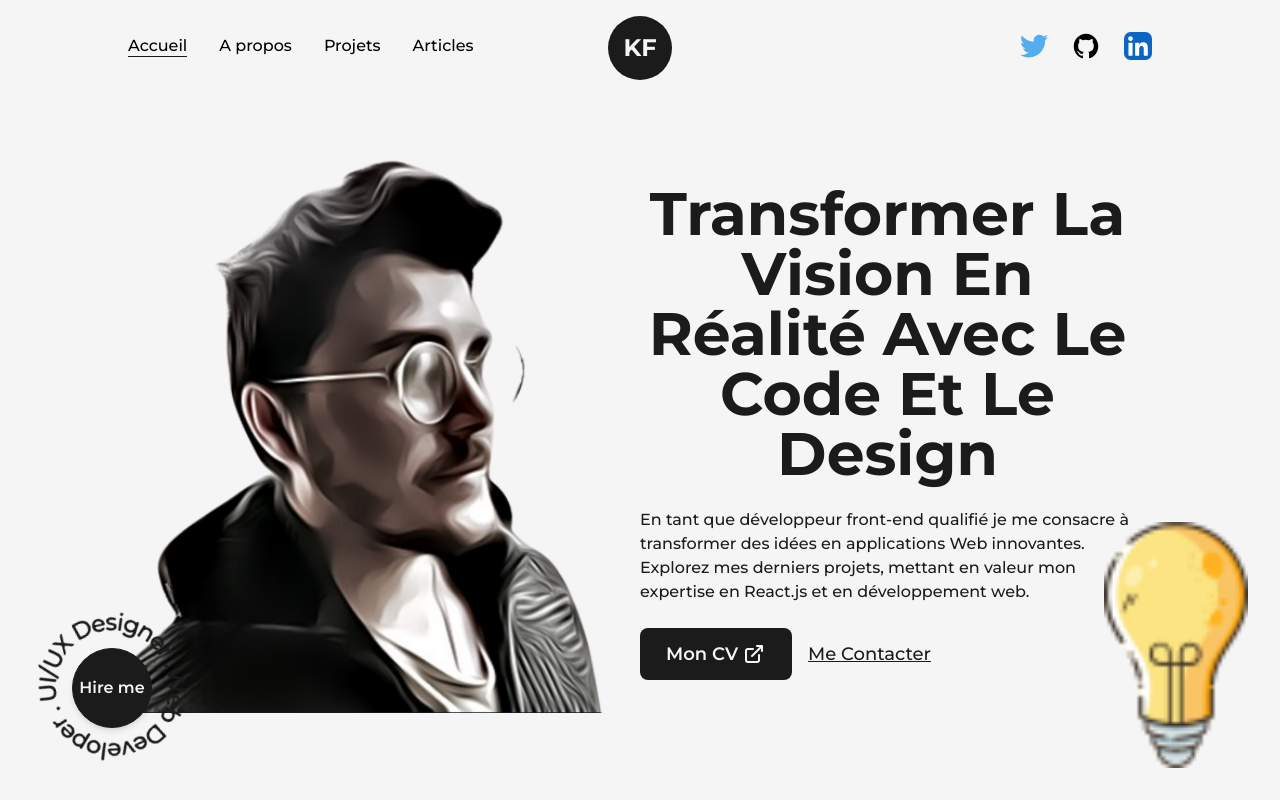
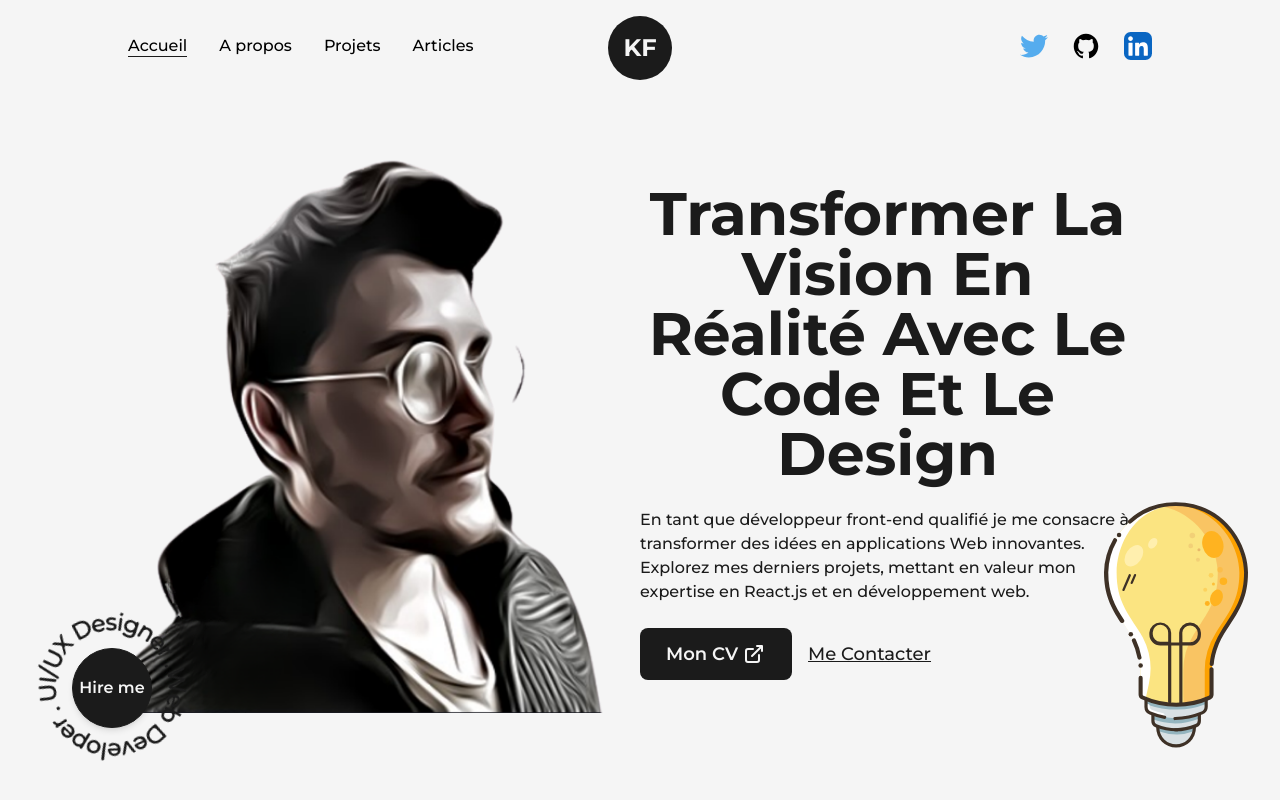
Before and after one commit to Sladriix-dev/portfolio_v2, a Next.js app: page / in a window 1280 px wide. Shown: the top 800 px of the page. Built offline with nearby package versions, Linux system fonts and the light colour scheme.

Commit message:
ADD new svg icon

```diff
--- a/components/Icons.jsx
+++ b/components/Icons.jsx
@@ -445,3 +445,155 @@ export const LinkArrow = ({ className, ...rest }) => (
     />
   </svg>
 );
+
+ export const AmpuleIcon = ({ className, ...rest }) => (
+  <svg
+    xmlns="http://www.w3.org/2000/svg"
+    width="250"
+    height="496"
+    viewBox="0 0 38.4 65.42"
+    className={`w-full h-auto ${className}`}
+    {...rest}
+  >
+    <defs>
+      <style>
+        {
+          ".cls-2{fill:#94b5bf}.cls-10,.cls-12{isolation:isolate}.cls-6{fill:#fff}.cls-7{fill:#3e3126}.cls-10,.cls-8{fill:#ffb320}.cls-10,.cls-12{opacity:.35}.cls-12{fill:#e2ab63}.cls-13{fill:#ffefae}"
+        }
+      </style>
+    </defs>
+    <g id="Layer_2" data-name="Layer 2">
+      <g id="Layer_1-2" data-name="Layer 1">
+        <path
+          d="M11.37 52.51v2a1.77 1.77 0 0 0 1.09 1.64c.19.08.41.17.65.25l.13.29v1.55a1.34 1.34 0 0 0 .83 1.26l.43.16V60a4.88 4.88 0 0 0 9.76 0l.17-.43.28-.11a1.36 1.36 0 0 0 .84-1.26v-1.72c.3-.11.59-.22.82-.32a1.74 1.74 0 0 0 1.09-1.64v-2Z"
+          style={{
+            fill: "#d9e1e4",
+          }}
+        />
+        <path
+          d="M19.41 61.93a14 14 0 0 1-4.66-.79.48.48 0 0 1 .35-.9 12.53 12.53 0 0 0 8.2 0 .49.49 0 0 1 .37.9 11.3 11.3 0 0 1-4.26.79ZM19.56 55.31a24.63 24.63 0 0 1-8.16-1.39.47.47 0 0 1-.27-.62.48.48 0 0 1 .6-.29c.08 0 7.77 2.92 14.9 0a.49.49 0 0 1 .63.26.49.49 0 0 1-.26.63 19.84 19.84 0 0 1-7.44 1.41ZM25.37 56.42v1.3l-.2.07A19.06 19.06 0 0 1 19 59a18.9 18.9 0 0 1-6-1.11V56.5a18.41 18.41 0 0 0 6 1.12Z"
+          className="cls-2"
+        />
+        <path
+          d="M28.67 51.29v-3.87s-.46-7.17 2.87-12.53 6.36-8.59 6.36-16.21S31.33.5 19.22.5.55 11.07.55 18.68s3 10.86 6.35 16.21a18.41 18.41 0 0 1 2.87 10.43v6a.9.9 0 0 0 .52.82 22 22 0 0 0 17.86 0 .89.89 0 0 0 .52-.85Z"
+          style={{
+            fill: "#fbe481",
+          }}
+        />
+        <path
+          d="M31.21 35.13a18.41 18.41 0 0 0-2.87 10.43v6a.9.9 0 0 1-.52.82 21 21 0 0 1-6.55 1.79c0-.71-.06-1.58-.11-2.61v-6A18.41 18.41 0 0 1 24 35.13c3.33-5.35 6.35-8.59 6.35-16.21 0-6.82-5.27-16-15.08-17.84a18.82 18.82 0 0 1 3.62-.34C31 .74 37.57 11.31 37.57 18.92s-3.03 10.88-6.36 16.21Z"
+          style={{
+            isolation: "isolate",
+            fill: "#f8a547",
+            opacity: 0.5,
+          }}
+        />
+        <path
+          d="M31.05 35a16 16 0 0 0-2.23 8.25v2.44l-.66 5.71a.94.94 0 0 1-.52.82 21.3 21.3 0 0 1-6.5 1.78v-.19a19.51 19.51 0 0 0 5.22-1.2c.33-.15.51.09.51-.26v-6.97A18.4 18.4 0 0 1 29.73 35c3.33-5.35 6.37-8.59 6.37-16.21S29.74.92 18 .58h.75c12.11 0 18.68 10.57 18.68 18.18S34.38 29.6 31.05 35Z"
+          style={{
+            fill: "#fca100",
+          }}
+        />
+        <path
+          d="M6.91 35a18.48 18.48 0 0 1 2.86 10.38v6a.89.89 0 0 0 .53.82 21.26 21.26 0 0 0 6.54 1.8v-.2a20.61 20.61 0 0 1-5.2-1.6c-.33-.15-.52.49-.52.14l.82-3.82A18.36 18.36 0 0 0 10.32 36c-.18-.33-.37-.66-.58-1-3.33-5.35-6.37-8.59-6.37-16.21S8.25 1 20 .61h-.75a18.16 18.16 0 0 0-14.54 6.9A18.72 18.72 0 0 0 .54 18.79C.55 26.36 3.58 29.6 6.91 35Z"
+          className="cls-6"
+        />
+        <path
+          d="M4.82 32.21a.53.53 0 0 1-.46-.21C1.89 28.15 0 24.75 0 18.68a18.43 18.43 0 0 1 2.47-8.81.54.54 0 0 1 .95.53 17.44 17.44 0 0 0-2.28 8.28c0 5.78 1.74 8.91 4.19 12.69a.55.55 0 0 1-.51.84ZM28.73 43.7h-.05a.55.55 0 0 1-.49-.59 17.63 17.63 0 0 1 .38-2.4 19.92 19.92 0 0 1 2.51-6.11c.52-.82 1-1.6 1.51-2.35 2.66-4.07 4.76-7.29 4.76-13.57 0-7.39-6.3-17.63-18.13-17.63a17.55 17.55 0 0 0-11.93 4.5.55.55 0 0 1-.77 0 .54.54 0 0 1 0-.76A18.6 18.6 0 0 1 19.18 0C31.72 0 38.4 10.87 38.4 18.72c0 6.57-2.26 10.08-4.9 14.08-.48.75-1 1.52-1.5 2.34a19.16 19.16 0 0 0-2.37 5.77 17.42 17.42 0 0 0-.36 2.26.55.55 0 0 1-.54.53ZM19.33 54.57a22.79 22.79 0 0 1-9.27-2 1.43 1.43 0 0 1-.84-1.31V46.8a.55.55 0 0 1 .55-.54.54.54 0 0 1 .54.54v4.5a.36.36 0 0 0 .2.32 21.4 21.4 0 0 0 17.42 0 .36.36 0 0 0 .2-.32v-6.64a.55.55 0 0 1 1.09-.15.38.38 0 0 1 0 .15v6.64a1.46 1.46 0 0 1-.84 1.32 21.73 21.73 0 0 1-9.05 1.95ZM9.46 42a.54.54 0 0 1-.53-.44 18.32 18.32 0 0 0-1.45-4.46.55.55 0 1 1 1-.46A20 20 0 0 1 10 41.33a.55.55 0 0 1-.43.64Z"
+          className="cls-7"
+        />
+        <ellipse
+          cx={29.99}
+          cy={25.51}
+          className="cls-8"
+          rx={2.29}
+          ry={1.63}
+          transform="rotate(-69.74 29.995 25.517)"
+        />
+        <circle cx={31.84} cy={21.11} r={1} className="cls-8" />
+        <circle
+          cx={29.18}
+          cy={21.85}
+          r={0.4}
+          style={{
+            opacity: 0.75,
+            fill: "#ffb320",
+            isolation: "isolate",
+          }}
+        />
+        <circle cx={27.55} cy={27.03} r={0.66} className="cls-8" />
+        <circle cx={30.94} cy={18.05} r={0.74} className="cls-10" />
+        <circle cx={28.54} cy={19.5} r={0.63} className="cls-10" />
+        <circle cx={26.99} cy={23.36} r={0.53} className="cls-10" />
+        <circle
+          cx={25.32}
+          cy={12.69}
+          r={0.4}
+          style={{
+            fill: "#e2ab63",
+            opacity: 0.75,
+            isolation: "isolate",
+          }}
+        />
+        <circle cx={23.56} cy={8.89} r={0.74} className="cls-12" />
+        <circle cx={23.12} cy={11.67} r={0.63} className="cls-12" />
+        <circle cx={25.06} cy={15.34} r={0.53} className="cls-12" />
+        <path
+          d="M20.5 53.9a.43.43 0 0 1-.43-.43V38.19h-2.13V53.3a.43.43 0 0 1-.85 0V38.19H15a2.9 2.9 0 0 1-2.9-2.9v-.49a2.91 2.91 0 0 1 5.81 0v2.59h2.13V34.8a2.91 2.91 0 0 1 5.81 0v.54a2.9 2.9 0 0 1-2.9 2.9h-2.03v15.28a.42.42 0 0 1-.42.38Zm.42-16.56H23a2.06 2.06 0 0 0 2-2v-.54a2.06 2.06 0 0 0-4.11 0ZM15 32.7a2.06 2.06 0 0 0-2 2v.54a2.06 2.06 0 0 0 2 2h2.11V34.8a2.06 2.06 0 0 0-2-2.1Z"
+          className="cls-7"
+        />
+        <ellipse
+          cx={29.03}
+          cy={11.27}
+          className="cls-8"
+          rx={2.79}
+          ry={3.63}
+          transform="rotate(-14.63 29.037 11.29)"
+        />
+        <path
+          d="M15.69 57.24h-.11a19.9 19.9 0 0 1-3.21-1 1.76 1.76 0 0 1-1.16-2 .5.5 0 0 1 .53-.43.48.48 0 0 1 .44.52.94.94 0 0 0 .49 1 21.47 21.47 0 0 0 3.12.93.5.5 0 0 1 .37.58.47.47 0 0 1-.47.4Z"
+          className="cls-6"
+        />
+        <path
+          d="M16.14 57.8a20 20 0 0 1-4-1.18 2.18 2.18 0 0 1-1.36-2v-2a.43.43 0 0 1 .36-.49.44.44 0 0 1 .49.36.29.29 0 0 1 0 .13v2a1.34 1.34 0 0 0 .81 1.18 20.21 20.21 0 0 0 3.82 1.13.42.42 0 0 1 .34.49.43.43 0 0 1-.46.38ZM19 58.11a.43.43 0 1 1-.13-.85H19a19.11 19.11 0 0 0 7-1.43 1.35 1.35 0 0 0 .82-1.25v-2a.43.43 0 0 1 .36-.49.44.44 0 0 1 .49.36.29.29 0 0 1 0 .13v2a2.17 2.17 0 0 1-1.35 2A19.82 19.82 0 0 1 19 58.11Z"
+          className="cls-7"
+        />
+        <path
+          d="M19.36 61.11A15.56 15.56 0 0 1 13.72 60a1.79 1.79 0 0 1-1.1-1.66V56.8a.43.43 0 0 1 .36-.49.44.44 0 0 1 .49.36.29.29 0 0 1 0 .13v1.54a.94.94 0 0 0 .58.87 14.28 14.28 0 0 0 5.31 1.09.44.44 0 0 1 .49.36.42.42 0 0 1-.36.49h-.13Z"
+          className="cls-7"
+        />
+        <path
+          d="M19.08 61.11a.43.43 0 1 1-.13-.85h.13a14.7 14.7 0 0 0 5.32-1.09.92.92 0 0 0 .6-.87v-1.5a.43.43 0 0 1 .36-.49.44.44 0 0 1 .49.36.29.29 0 0 1 0 .13v1.54A1.79 1.79 0 0 1 24.72 60a15.36 15.36 0 0 1-5.64 1.11Z"
+          className="cls-7"
+        />
+        <path
+          d="M19.22 65.42a5.31 5.31 0 0 1-5.31-5.31.43.43 0 0 1 .36-.49.44.44 0 0 1 .49.36.29.29 0 0 1 0 .13 4.46 4.46 0 0 0 8.92 0 .43.43 0 0 1 .36-.49.44.44 0 0 1 .49.36.29.29 0 0 1 0 .13 5.31 5.31 0 0 1-5.31 5.31Z"
+          className="cls-7"
+        />
+        <circle cx={7.15} cy={35.24} r={0.6} className="cls-7" />
+        <circle cx={9.77} cy={43.55} r={0.6} className="cls-7" />
+        <circle cx={4.01} cy={8.72} r={0.6} className="cls-7" />
+        <path
+          d="M5.2 23.7h-.12a.3.3 0 0 1-.17-.39l1.65-3.9a.3.3 0 0 1 .44-.16.29.29 0 0 1 .16.39l-1.7 3.9a.29.29 0 0 1-.26.16ZM7.39 21.8h-.12a.3.3 0 0 1-.16-.39L8 19.33a.29.29 0 0 1 .39-.16.32.32 0 0 1 .16.4l-.88 2.08a.32.32 0 0 1-.28.15Z"
+          className="cls-7"
+        />
+        <ellipse
+          cx={7.97}
+          cy={14.3}
+          className="cls-13"
+          rx={3.13}
+          ry={2.12}
+          transform="rotate(-55.09 7.967 14.301)"
+        />
+        <ellipse
+          cx={13.01}
+          cy={10.94}
+          className="cls-13"
+          rx={1.56}
+          ry={1.06}
+          transform="rotate(-55.09 13.01 10.944)"
+        />
+      </g>
+    </g>
+  </svg>
+)
--- a/pages/index.js
+++ b/pages/index.js
@@ -4,9 +4,8 @@ import Image from "next/image"
 import profilePic from "../public/assets/profilePic.png"
 import AnimatedText from "@/components/AnimatedText";
 import Link from "next/link";
-import { LinkArrow } from "@/components/Icons";
+import { AmpuleIcon, LinkArrow } from "@/components/Icons";
 import HireMe from "@/components/HireMe";
-import lightBulb from "../public/assets/idea.png";
 
 export default function Home() {
   return (
@@ -55,7 +54,7 @@ export default function Home() {
         </Layout>
         <HireMe />
         <div className="absolute right-8 bottom-8 inline-block w-36">
-          <Image src={lightBulb} alt="Ampule" className="w-full h-auto" />
+          <AmpuleIcon />
         </div>
       </main>
     </>
```
Also changed, not shown: public/miscellaneous_icons_1.svg (added).
